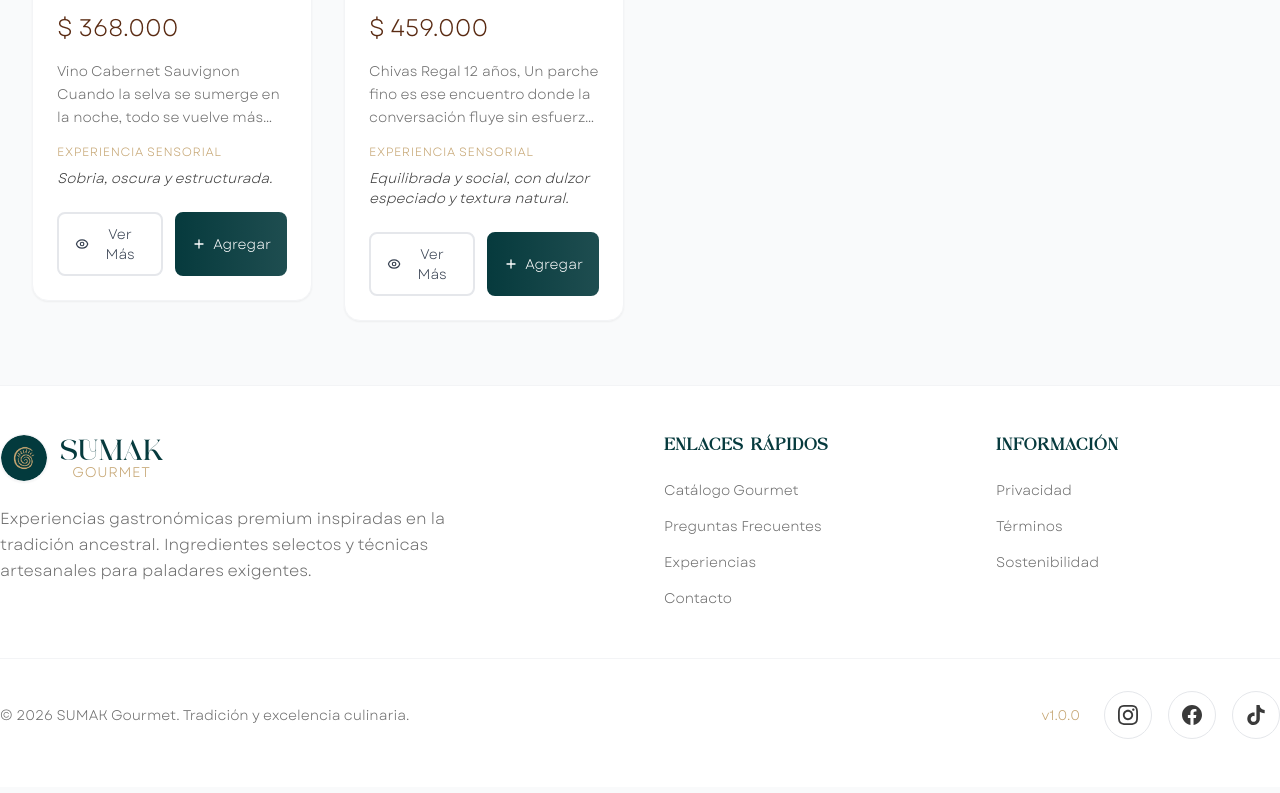
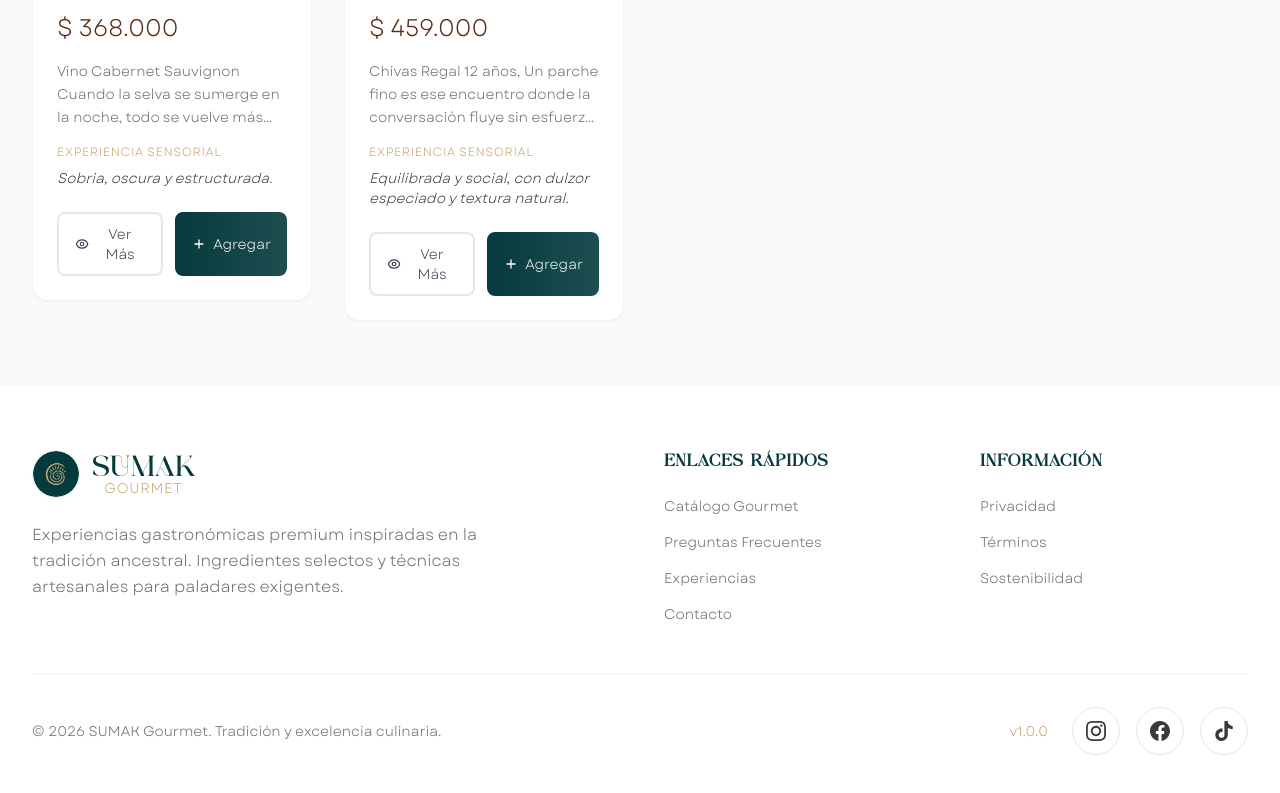
Before and after one commit to nevardosa/sumak-front, an Angular app: page /catalog in a window 1280 px wide. Shown: the part 2859-3652 px from the top of the page. Built offline with nearby package versions, Linux system fonts and the light colour scheme.

Commit message:
Modificacion margenes footer

```diff
--- a/src/app/layout/components/footer/footer.component.html
+++ b/src/app/layout/components/footer/footer.component.html
@@ -1,5 +1,5 @@
 <footer class="bg-white border-t border-gray-100">
-  <div class="container-sumak py-12">
+  <div class="container-sumak section-padding">
     <div class="grid grid-cols-1 md:grid-cols-4 gap-12">
       <!-- Company Info -->
       <div class="col-span-1 md:col-span-2 text-center md:text-left">
```
